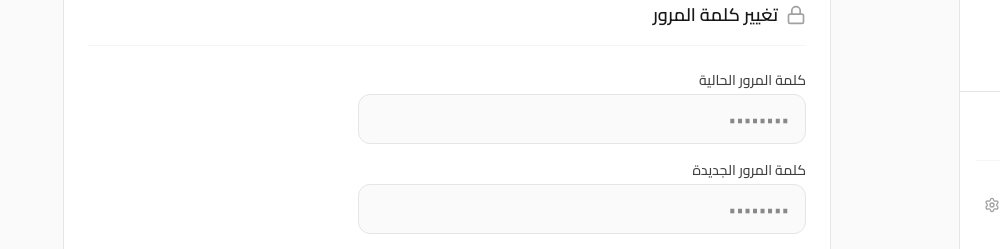
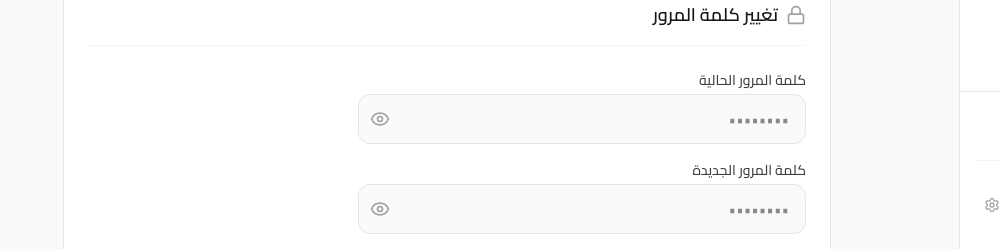
Before and after one commit to sanaafotrade/sfnaa, a Next.js app: page /dashboard/profile in a window 1280 px wide. Shown: the part 551-800 px from the top of the page, without its empty margins (280-1280 px from the left). Built offline with nearby package versions, Linux system fonts and the light colour scheme; no server answers; the database is empty.

Commit message:
feat(profile): add show/hide password toggle icons

```diff
--- a/src/app/dashboard/profile/page.tsx
+++ b/src/app/dashboard/profile/page.tsx
@@ -1,7 +1,7 @@
 'use client';
 
 import { useState, useEffect } from 'react';
-import { ShieldCheck, User, Mail, Lock, Loader2, Save, Phone } from 'lucide-react';
+import { ShieldCheck, User, Mail, Lock, Loader2, Save, Phone, Eye, EyeOff } from 'lucide-react';
 import { toast } from 'sonner';
 
 export default function ProfilePage() {
@@ -17,6 +17,10 @@ export default function ProfilePage() {
   const [newPassword, setNewPassword] = useState('');
   const [confirmPassword, setConfirmPassword] = useState('');
   const [isSaving, setIsSaving] = useState(false);
+
+  const [showOldPassword, setShowOldPassword] = useState(false);
+  const [showNewPassword, setShowNewPassword] = useState(false);
+  const [showConfirmPassword, setShowConfirmPassword] = useState(false);
 
   useEffect(() => {
     fetch('/api/profile')
@@ -189,44 +193,71 @@ export default function ProfilePage() {
             تغيير كلمة المرور
           </h2>
           <form onSubmit={handleChangePassword} className="space-y-4 max-w-md">
-            <div>
+            <div className="relative">
               <label className="block text-sm font-medium text-neutral-700 dark:text-neutral-300 mb-1">
                 كلمة المرور الحالية
               </label>
+              <div className="relative">
                 <input
-                type="password"
+                  type={showOldPassword ? "text" : "password"}
                   required
                   value={oldPassword}
                   onChange={(e) => setOldPassword(e.target.value)}
-                className="w-full px-4 py-3 rounded-xl border border-neutral-200 dark:border-neutral-800 bg-neutral-50 dark:bg-neutral-900 text-neutral-900 dark:text-white focus:ring-2 focus:ring-blue-600 focus:border-transparent outline-none"
+                  className="w-full pl-10 pr-4 py-3 rounded-xl border border-neutral-200 dark:border-neutral-800 bg-neutral-50 dark:bg-neutral-900 text-neutral-900 dark:text-white focus:ring-2 focus:ring-blue-600 focus:border-transparent outline-none"
                   placeholder="••••••••"
                 />
+                <button
+                  type="button"
+                  onClick={() => setShowOldPassword(!showOldPassword)}
+                  className="absolute left-3 top-1/2 -translate-y-1/2 text-neutral-400 hover:text-neutral-600 dark:hover:text-neutral-300"
+                >
+                  {showOldPassword ? <EyeOff className="w-5 h-5" /> : <Eye className="w-5 h-5" />}
+                </button>
               </div>
-            <div>
+            </div>
+            <div className="relative">
               <label className="block text-sm font-medium text-neutral-700 dark:text-neutral-300 mb-1">
                 كلمة المرور الجديدة
               </label>
+              <div className="relative">
                 <input
-                type="password"
+                  type={showNewPassword ? "text" : "password"}
                   required
                   value={newPassword}
                   onChange={(e) => setNewPassword(e.target.value)}
-                className="w-full px-4 py-3 rounded-xl border border-neutral-200 dark:border-neutral-800 bg-neutral-50 dark:bg-neutral-900 text-neutral-900 dark:text-white focus:ring-2 focus:ring-blue-600 focus:border-transparent outline-none"
+                  className="w-full pl-10 pr-4 py-3 rounded-xl border border-neutral-200 dark:border-neutral-800 bg-neutral-50 dark:bg-neutral-900 text-neutral-900 dark:text-white focus:ring-2 focus:ring-blue-600 focus:border-transparent outline-none"
                   placeholder="••••••••"
                 />
+                <button
+                  type="button"
+                  onClick={() => setShowNewPassword(!showNewPassword)}
+                  className="absolute left-3 top-1/2 -translate-y-1/2 text-neutral-400 hover:text-neutral-600 dark:hover:text-neutral-300"
+                >
+                  {showNewPassword ? <EyeOff className="w-5 h-5" /> : <Eye className="w-5 h-5" />}
+                </button>
               </div>
-            <div>
+            </div>
+            <div className="relative">
               <label className="block text-sm font-medium text-neutral-700 dark:text-neutral-300 mb-1">
                 تأكيد كلمة المرور الجديدة
               </label>
+              <div className="relative">
                 <input
-                type="password"
+                  type={showConfirmPassword ? "text" : "password"}
                   required
                   value={confirmPassword}
                   onChange={(e) => setConfirmPassword(e.target.value)}
-                className="w-full px-4 py-3 rounded-xl border border-neutral-200 dark:border-neutral-800 bg-neutral-50 dark:bg-neutral-900 text-neutral-900 dark:text-white focus:ring-2 focus:ring-blue-600 focus:border-transparent outline-none"
+                  className="w-full pl-10 pr-4 py-3 rounded-xl border border-neutral-200 dark:border-neutral-800 bg-neutral-50 dark:bg-neutral-900 text-neutral-900 dark:text-white focus:ring-2 focus:ring-blue-600 focus:border-transparent outline-none"
                   placeholder="••••••••"
                 />
+                <button
+                  type="button"
+                  onClick={() => setShowConfirmPassword(!showConfirmPassword)}
+                  className="absolute left-3 top-1/2 -translate-y-1/2 text-neutral-400 hover:text-neutral-600 dark:hover:text-neutral-300"
+                >
+                  {showConfirmPassword ? <EyeOff className="w-5 h-5" /> : <Eye className="w-5 h-5" />}
+                </button>
+              </div>
             </div>
 
             <button
```
Lines whose indentation alone changed are shown as unchanged.
